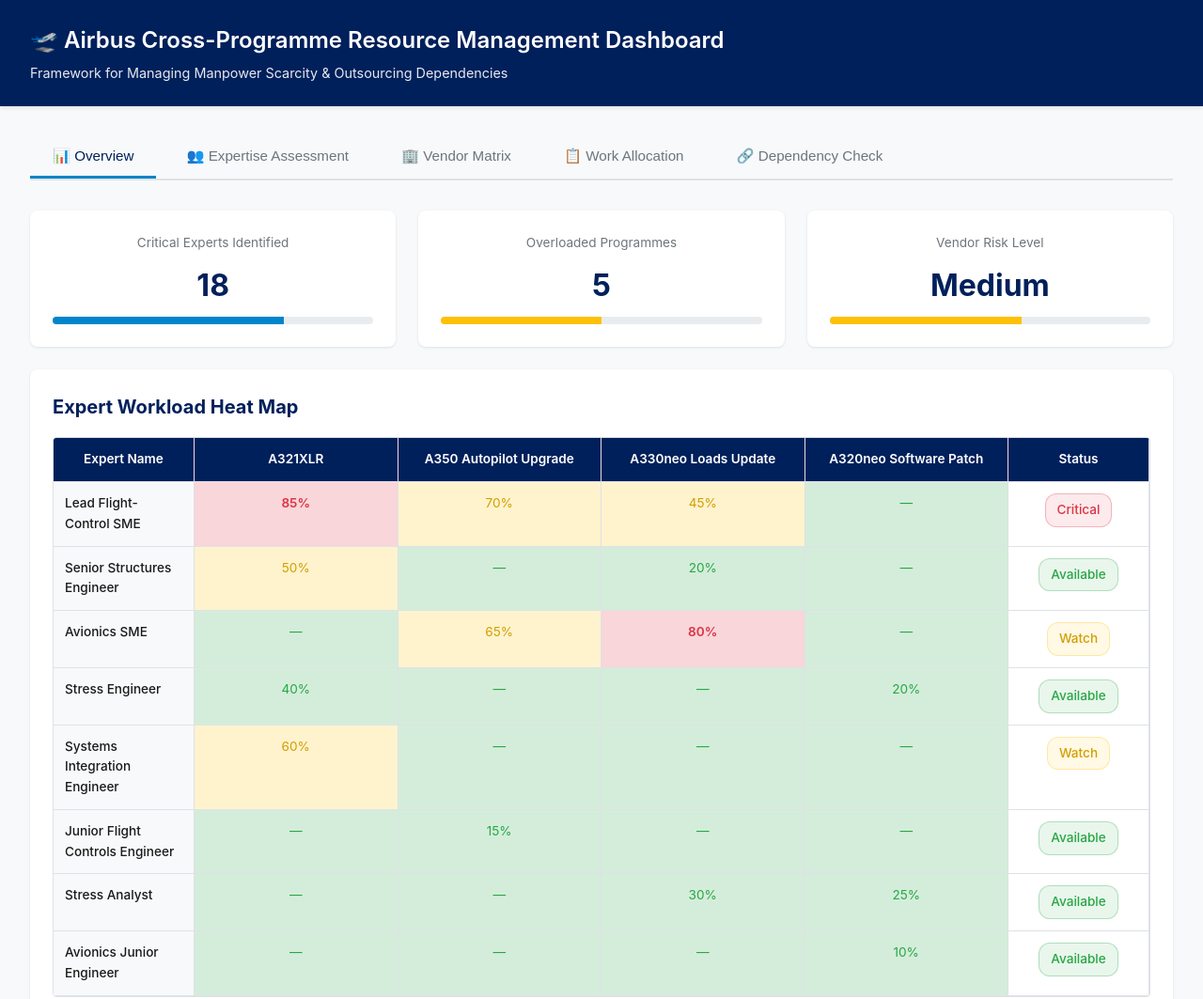
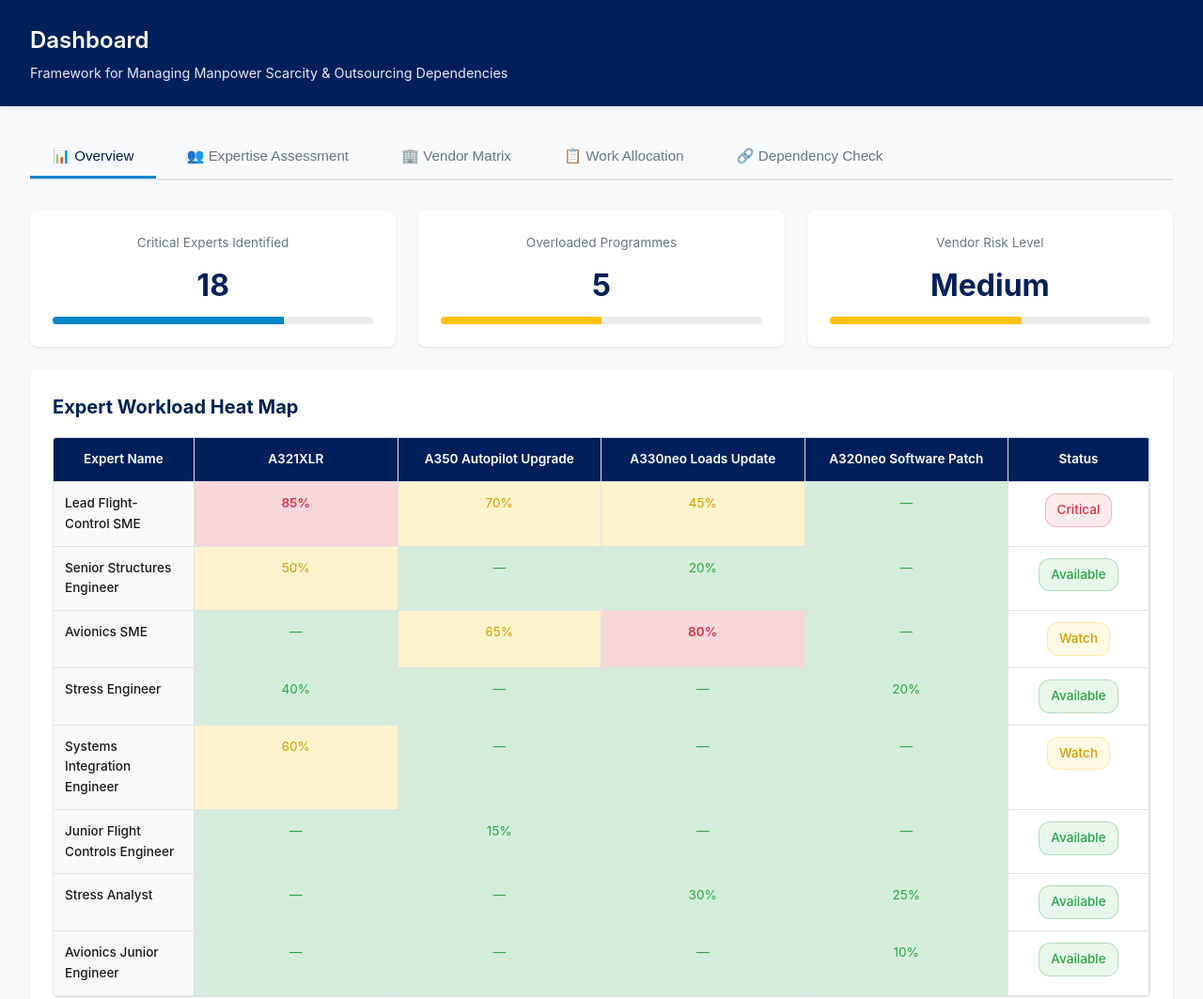
Before and after one commit to NirajPrabhu/Dashboard, a plain HTML site: page index.html in a window 1280 px wide. Shown: the top 1063 px of the page at 94% size. Drawn offline with Linux system fonts and the light colour scheme.

Commit message:
Change header title to 'Dashboard'

```diff
--- a/index.html
+++ b/index.html
@@ -346,7 +346,7 @@
 </head>
 <body>
     <div class="header">
-        <h1>🛫 Airbus Cross-Programme Resource Management Dashboard</h1>
+        <h1>Dashboard</h1>
         <p>Framework for Managing Manpower Scarcity &amp; Outsourcing Dependencies</p>
     </div>
 
```
